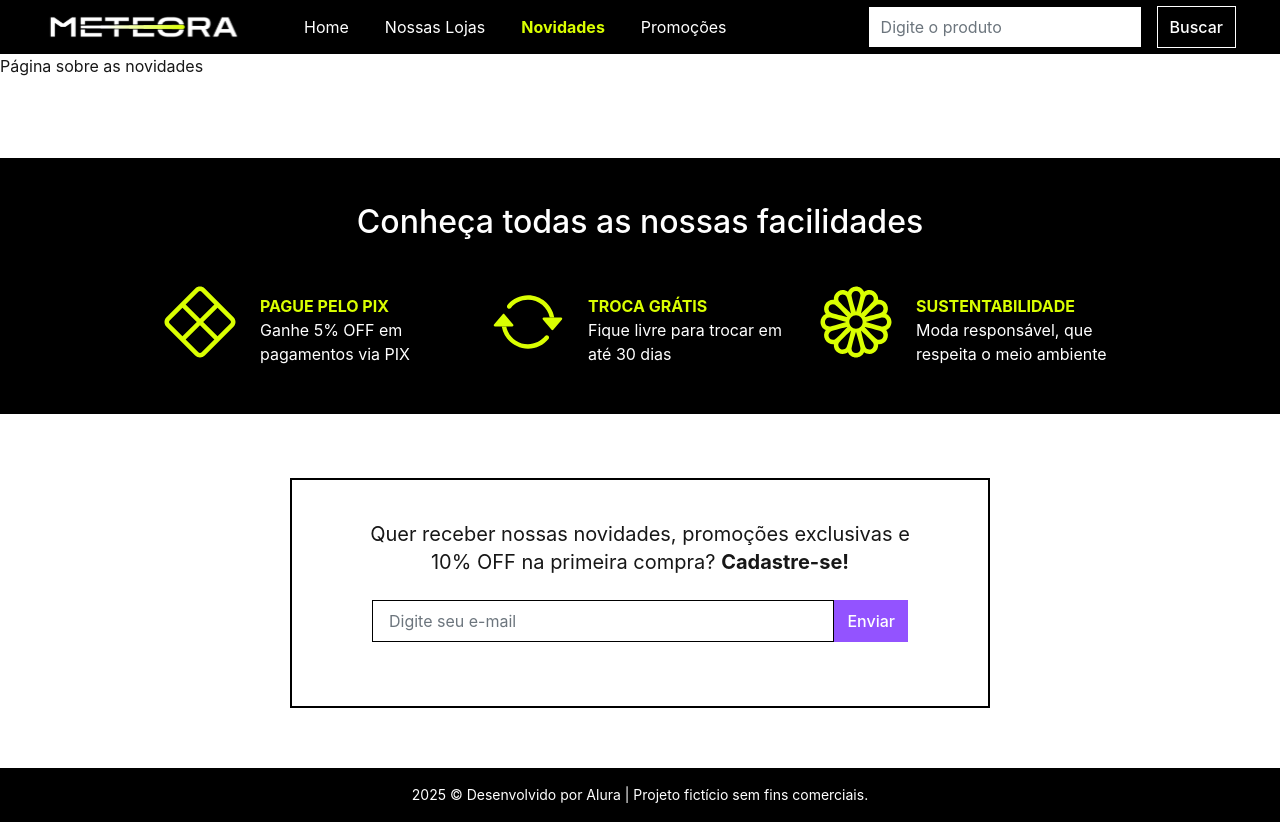
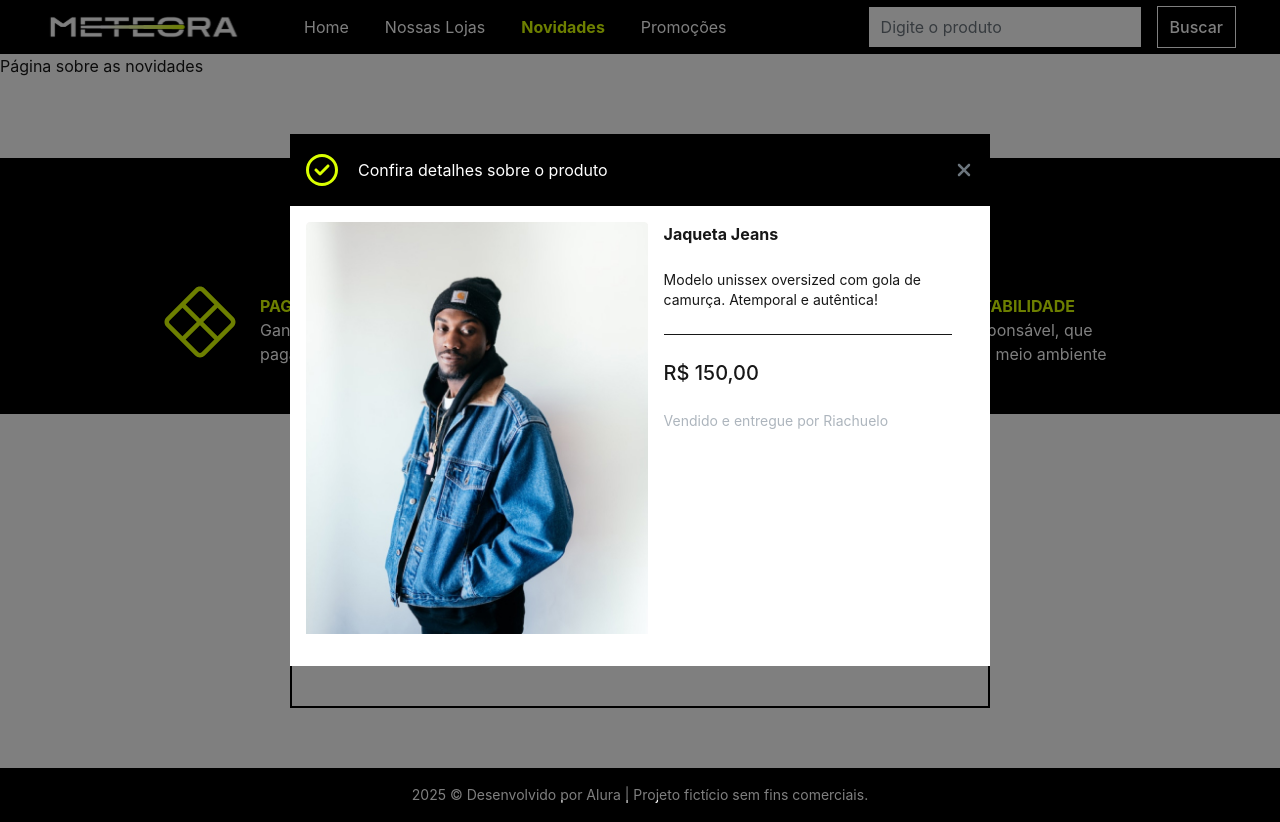
Before and after one commit to JessMotta/meteora-ecommerce_alura, a Next.js app: page /news in a window 1280 px wide. Built offline with nearby package versions, Linux system fonts and the light colour scheme.

Commit message:
create dialog products

```diff
--- a/src/app/news/page.tsx
+++ b/src/app/news/page.tsx
@@ -1,7 +1,10 @@
+import DialogProduct from "@/components/DialogProduct";
+
 export default function News() {
   return (
     <>
       <div>Página sobre as novidades</div>
+      <DialogProduct/>
     </>
   )
 }
--- a/src/components/CardProduct/index.tsx
+++ b/src/components/CardProduct/index.tsx
@@ -56,7 +56,7 @@ export function CardProduct() {
                     <p className="font-bold">{product.title}</p>
                     <p className="text-sm">{product.description}</p>
                     <p className="font-bold">R$ {product.price}</p>
-                    <Button>Ver mais</Button>
+                    <Button onClickFunction={()=>{}}>Ver mais</Button>
                 </div>
             </div>
             ))}
--- a/src/components/DialogMessage/index.tsx
+++ b/src/components/DialogMessage/index.tsx
@@ -11,8 +11,8 @@ export default function DialogMessage({isOpen, onClose}: DialogMessageInterface)
     return (
         <div className="fixed inset-0 flex justify-center items-center z-50">
             <div className="absolute inset-0 bg-black opacity-50"></div>
-            <div className="relative bg-white shadow-[0_4px_15px_0_rgba(44, 63, 88, 0.35)]">
-                <div className="bg-black z-100 text-white flex justify-between w-[700px] items-center px-4 py-5">
+            <div className="relative w-[700px] shadow-[0_4px_15px_0_rgba(44, 63, 88, 0.35)]">
+                <div className="bg-black z-100 text-white flex justify-between items-center px-4 py-5">
                     <div className="flex items-center">
                         <FaRegCircleCheck className="text-primary text-[32px]" />
                         <p className="pl-5">E-mail cadastrado com sucesso!</p>
--- /dev/null
+++ b/src/components/DialogProduct/index.tsx
@@ -0,0 +1,89 @@
+import Image from "next/image";
+import { FaRegCircleCheck, FaXmark } from "react-icons/fa6"
+
+export interface DialogProductInterface {
+    isOpen: boolean;
+    onClose: () => void;
+}
+
+
+export default function DialogProduct({ isOpen, onClose }: DialogProductInterface) {
+    const products = [
+        {
+            id: 1,
+            title: "Camiseta Conforto",
+            image: "/products/camisetaConforto.jpg",
+            description: "Multicores e tamanhos. Tecido de algodão 100%, fresquinho para o verão. Modelagem unissex.",
+            price: "70,00",
+        },
+        {
+            id: 2,
+            title: "Calça Alfaiataria",
+            image: "/products/calcaAlfaiataria.jpg",
+            description: "Modelo Wide Leg alfaiataria em linho. Uma peça pra vida toda!",
+            price: "180,00",
+        },
+        {
+            id: 3,
+            title: "Tênis Chunky",
+            image: "/products/tenisChunky.jpg",
+            description: "Snicker casual com solado mais alto e modelagem robusta. Modelo unissex.",
+            price: "250,00",
+        },
+        {
+            id: 4,
+            title: "Jaqueta Jeans",
+            image: "/products/jaquetaJeans.jpg",
+            description: "Modelo unissex oversized com gola de camurça. Atemporal e autêntica!",
+            price: "150,00",
+        },
+        {
+            id: 5,
+            title: "Óculos Redondo",
+            image: "/products/oculosRedondo.jpg",
+            description: "Armação metálica em grafite com lentes arredondadas. Sem erro!",
+            price: "120,00",
+        },
+        {
+            id: 6,
+            title: "Bolsa Coringa",
+            image: "/products/bolsaCoringa.jpg",
+            description: "Bolsa camel em couro sintético de alta duração. Ideal para acompanhar você por uma vida!",
+            price: "120,00",
+        },
+    ]
+
+    //if(!isOpen) return null;
+
+    return (
+        <div className="fixed inset-0 flex justify-center items-center z-50">
+            <div className="absolute inset-0 bg-black opacity-50"></div>
+            <div className="relative w-[700px] shadow-[0_4px_15px_0_rgba(44, 63, 88, 0.35)]">
+                <div className="bg-black z-100 text-white flex justify-between items-center px-4 py-5">
+                    <div className="flex items-center">
+                        <FaRegCircleCheck className="text-primary text-[32px]" />
+                        <p className="pl-5">Confira detalhes sobre o produto</p>
+                    </div>
+                    <button className="cursor-pointer" onClick={onClose}>
+                        <FaXmark className="text-gray text-xl" />
+                    </button>
+                </div>
+                <div className="bg-white px-4 pt-4 pb-8 flex justify-between gap-4 px-4">
+                    <div>
+                        <Image src={products[3].image} alt="Imagem da roupa" width={350} height={422} />
+                    </div>
+                    <div className="w-[318px]">
+                        <div className="flex flex-col items-start justify-between gap-6 max-w-2xs">
+                            <p className="font-bold text-base">{products[3].title}</p>
+                            <p className="text-sm">{products[3].description}</p>
+                            <hr className="bg-black h-px w-full"/>
+                            <p className="font-medium text-xl">{`R$ ${products[3].price}`}</p>
+                            <p className="text-sm text-[#ADB5BD]">Vendido e entregue por Riachuelo</p>
+                        </div>
+                    </div>
+
+                </div>
+            </div>
+        </div>
+    )
+}
```
